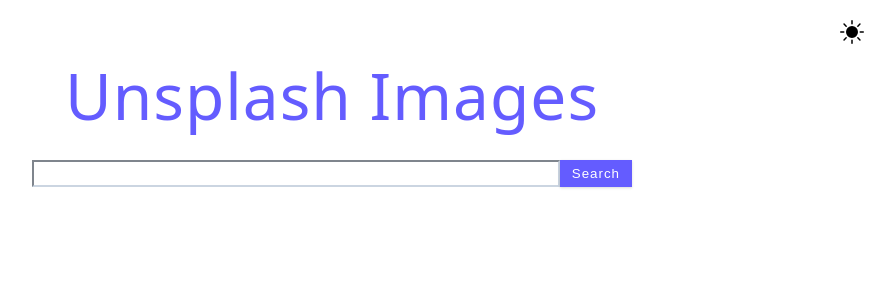
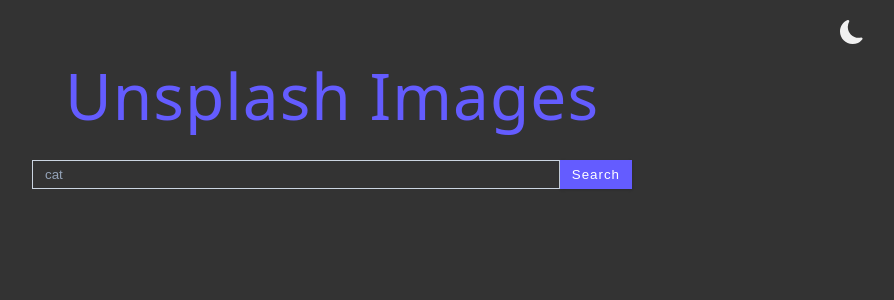
Before and after one commit to anjakely18/Unsplash-Image, a React (Vite) app: page / in a window 1280 px wide. Both pictures are taken after a click on the button 1160 px from the left and 32 px from the top of the page. Shown: the top 300 px of the page, without its empty margins (308-1202 px from the left). Built offline with nearby package versions, Linux system fonts and the light colour scheme.

Commit message:
SearchForm

```diff
--- a/src/SearchForm.jsx
+++ b/src/SearchForm.jsx
@@ -1,16 +1,28 @@
 import React from "react";
+import { useGlobalContext } from "./context";
 
 const SearchForm = () => {
+  const handleSubmit = (e) => {
+    e.preventDefault();
+    const searchValue = e.target.elements.search.value; //we use name = "search"
+    if (!searchValue) return;
+    console.log(searchValue);
+  };
   return (
-    <div>
+    <section>
       <h1 className="title">Unsplash Images</h1>
-      <form className="search-form">
-        <input className="search-input" type="text" />
-        <button type="button" className="btn">
+      <form className="search-form" onSubmit={handleSubmit}>
+        <input
+          className="form-input search-input"
+          type="text"
+          name="search"
+          placeholder="cat"
+        />
+        <button type="submit" className="btn">
           Search
         </button>
       </form>
-    </div>
+    </section>
   );
 };
 
--- a/src/ThemeToggle.jsx
+++ b/src/ThemeToggle.jsx
@@ -7,9 +7,9 @@
     <div className="toggle-container">
       <button onClick={toggleDarkTheme} className="dark-toggle">
         {isDarkTheme ? (
+          <BsFillMoonFill className="toggle-icon"></BsFillMoonFill>
+        ) : (
           <BsFillSunFill className="toggle-icon"></BsFillSunFill>
-        ) : (
-          <BsFillMoonFill className="toggle-icon"></BsFillMoonFill>
         )}
       </button>
     </div>
--- a/src/context.jsx
+++ b/src/context.jsx
@@ -5,16 +5,15 @@
 
 //Provider component
 export const AppProvider = ({ children }) => {
+  //ThemeToggle
   const [isDarkTheme, setIsDarkTheme] = useState(false);
   const toggleDarkTheme = () => {
     const newDarkTheme = !isDarkTheme;
     setIsDarkTheme(newDarkTheme);
-    if (isDarkTheme) {
-      document.body.classList.add("dark-theme");
-    } else {
-      document.body.classList.remove("dark-theme");
-    }
+    const body = document.querySelector("body");
+    body.classList.toggle("dark-theme", newDarkTheme);
   };
+
   return (
     <AppContext.Provider value={{ isDarkTheme, toggleDarkTheme }}>
       {children}
--- a/src/index.css
+++ b/src/index.css
@@ -61,9 +61,23 @@
   --shadow-4: 0 20px 25px -5px rgba(0, 0, 0, 0.1),
     0 10px 10px -5px rgba(0, 0, 0, 0.04);
   /* dark mode setup */
+  --dark-mode-bg-color: #333;
+  --dark-mode-text-color: #f0f0f0;
+  --backgroundColor: var(--grey-50);
+  --textColor: var(--grey-900);
+  --darkModeTransition: color 0.3s ease-in-out,
+    background-color 0.3s ease-in-out;
+}
+/*Dark theme*/
+.dark-theme {
+  --textColor: var(--dark-mode-text-color);
+  --backgroundColor: var(--dark-mode-bg-color);
 }
 
 body {
+  background: var(--backgroundColor);
+  color: var(--textColor);
+  transition: var(--darkModeTransition);
   font-family: system-ui, -apple-system, BlinkMacSystemFont, "Segoe UI", Roboto,
     Oxygen, Ubuntu, Cantarell, "Open Sans", "Helvetica Neue", sans-serif;
   font-weight: 400;
@@ -278,11 +292,6 @@
 ========
 */
 
-.dark-theme {
-  background-color: #333;
-  color: #fff;
-}
-
 /*
 ========
 Toggle Container
```
